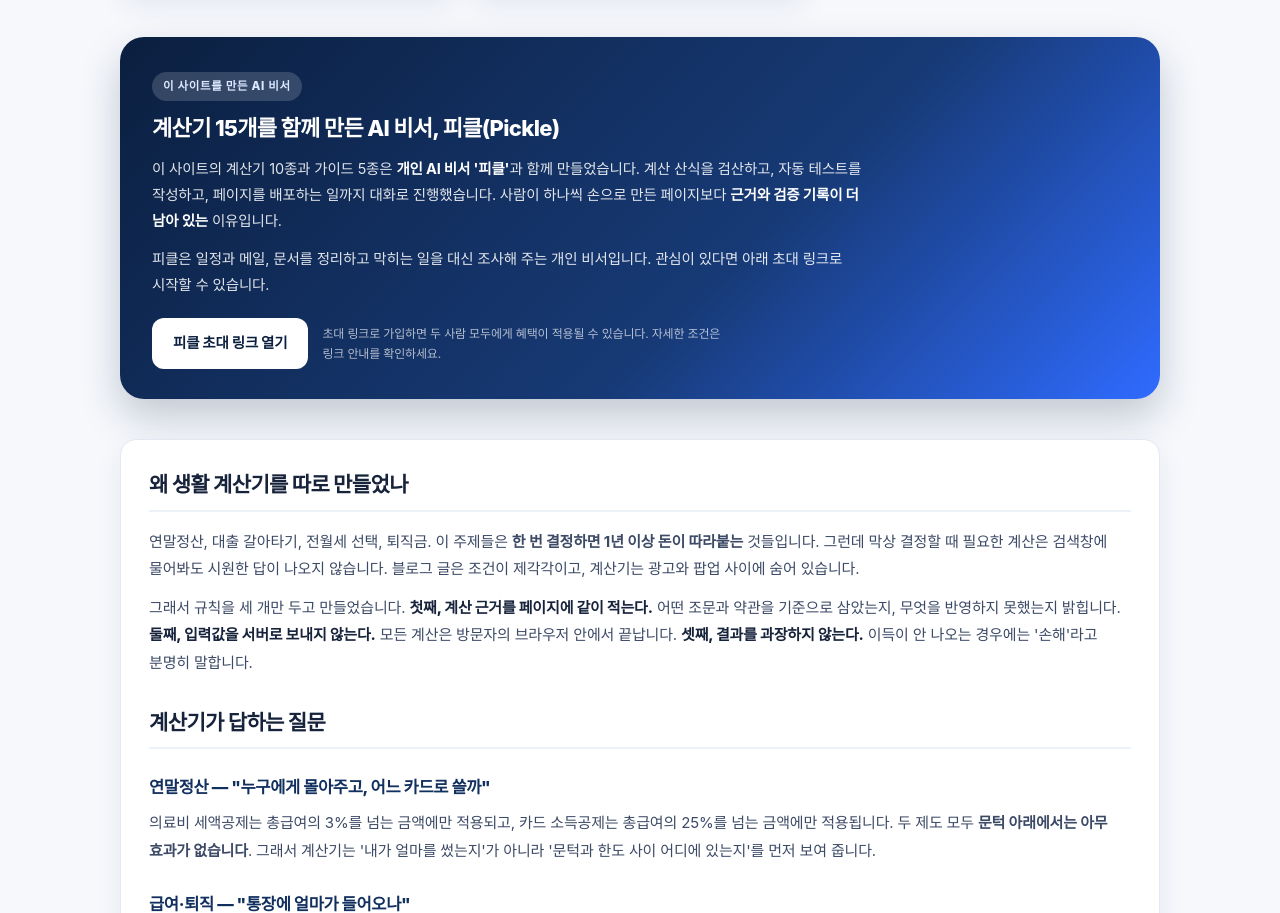
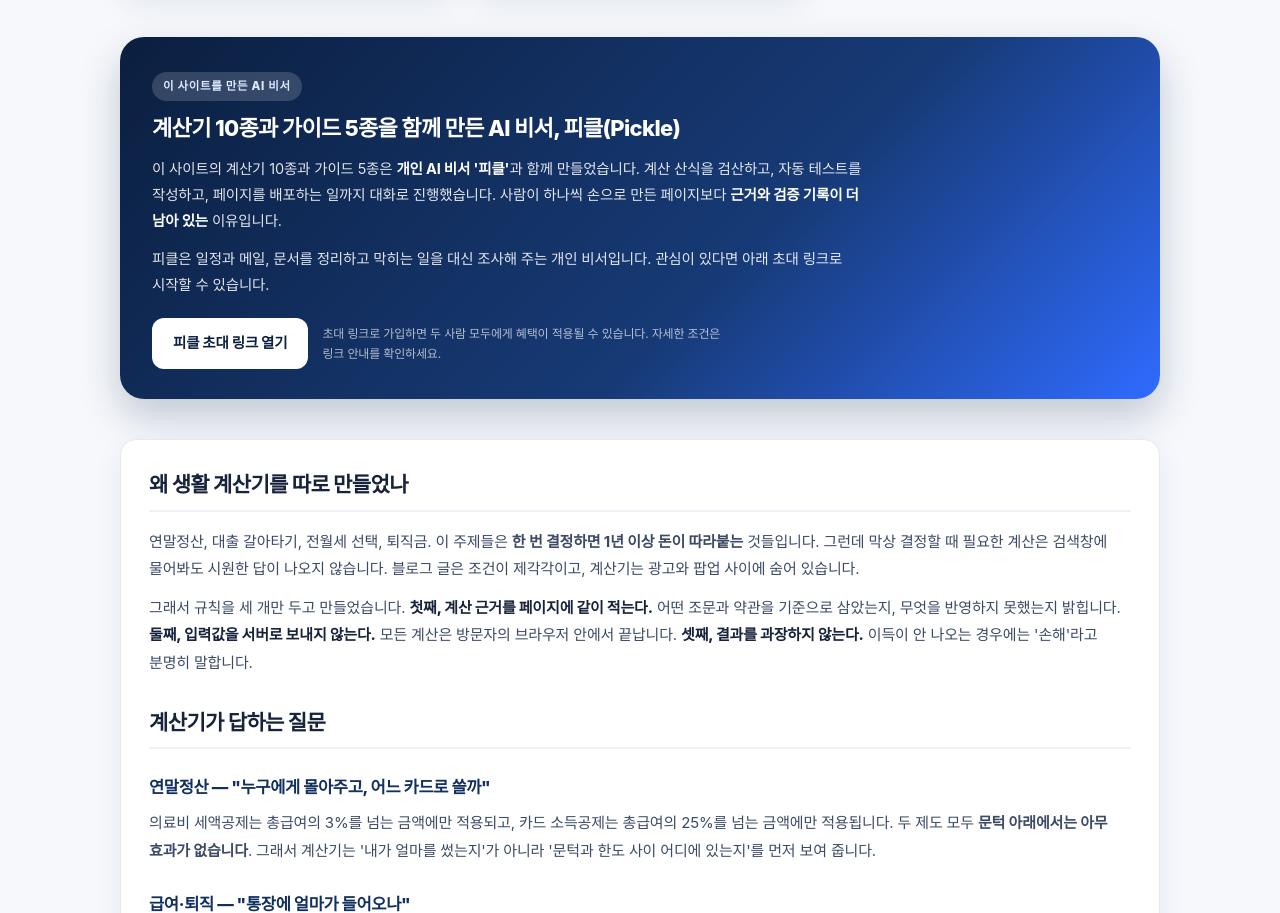
Before and after one commit to besunp1004-cmd/usefulkit, a plain HTML site: page index.html in a window 1280 px wide. Shown: the part 3068-3981 px from the top of the page. Drawn offline with Linux system fonts and the light colour scheme.

Commit message:
index: 피클 소개 문구 정리

```diff
--- a/index.html
+++ b/index.html
@@ -237,7 +237,7 @@
     <section class="section">
       <div class="pickle-card">
         <span class="eyebrow" style="background:rgba(255,255,255,.16);color:#dbe8ff;">이 사이트를 만든 AI 비서</span>
-        <h2>계산기 15개를 함께 만든 AI 비서, 피클(Pickle)</h2>
+        <h2>계산기 10종과 가이드 5종을 함께 만든 AI 비서, 피클(Pickle)</h2>
         <p>이 사이트의 계산기 10종과 가이드 5종은 <b>개인 AI 비서 '피클'</b>과 함께 만들었습니다. 계산 산식을 검산하고, 자동 테스트를 작성하고, 페이지를 배포하는 일까지 대화로 진행했습니다. 사람이 하나씩 손으로 만든 페이지보다 <b>근거와 검증 기록이 더 남아 있는</b> 이유입니다.</p>
         <p>피클은 일정과 메일, 문서를 정리하고 막히는 일을 대신 조사해 주는 개인 비서입니다. 관심이 있다면 아래 초대 링크로 시작할 수 있습니다.</p>
         <div class="pickle-cta">
```
